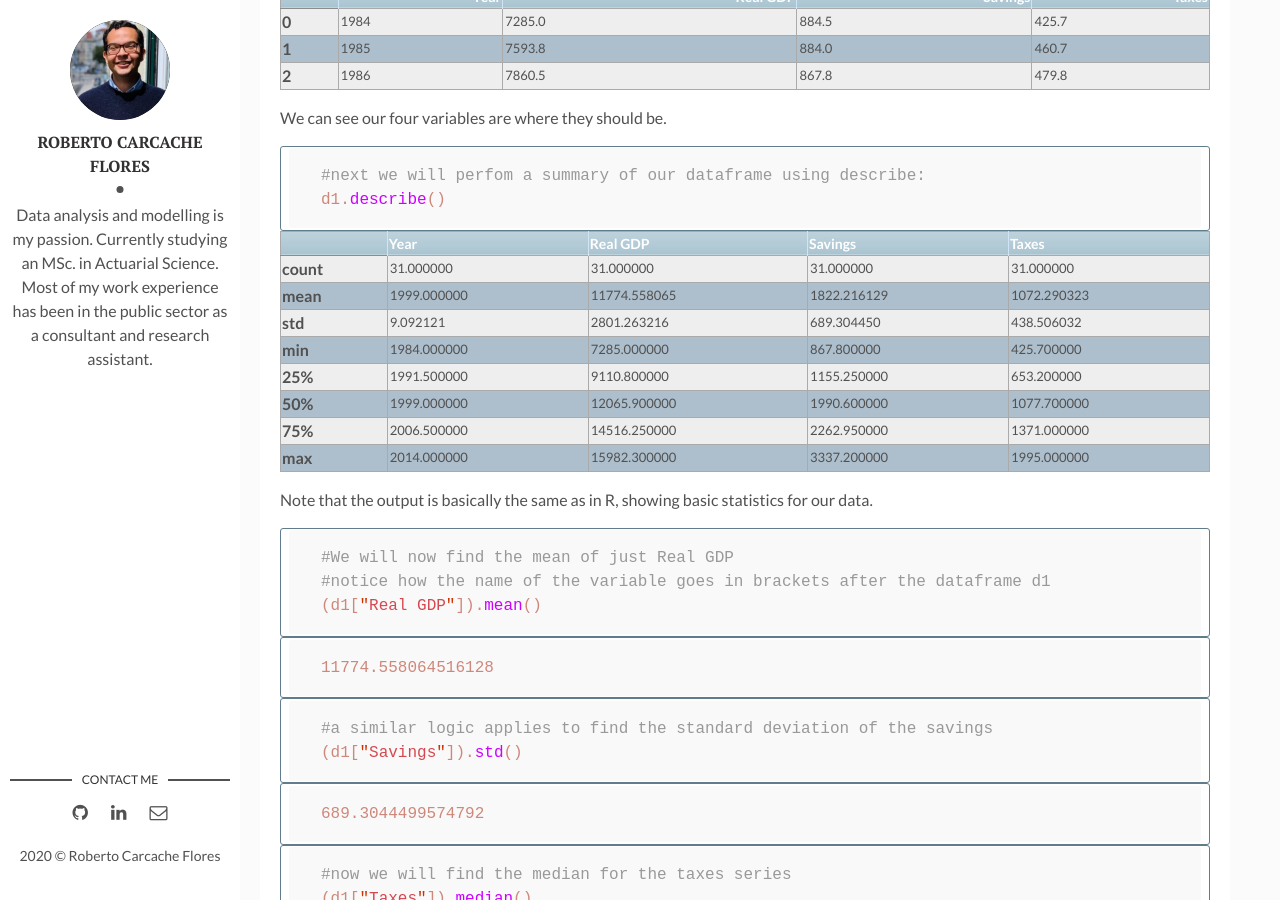
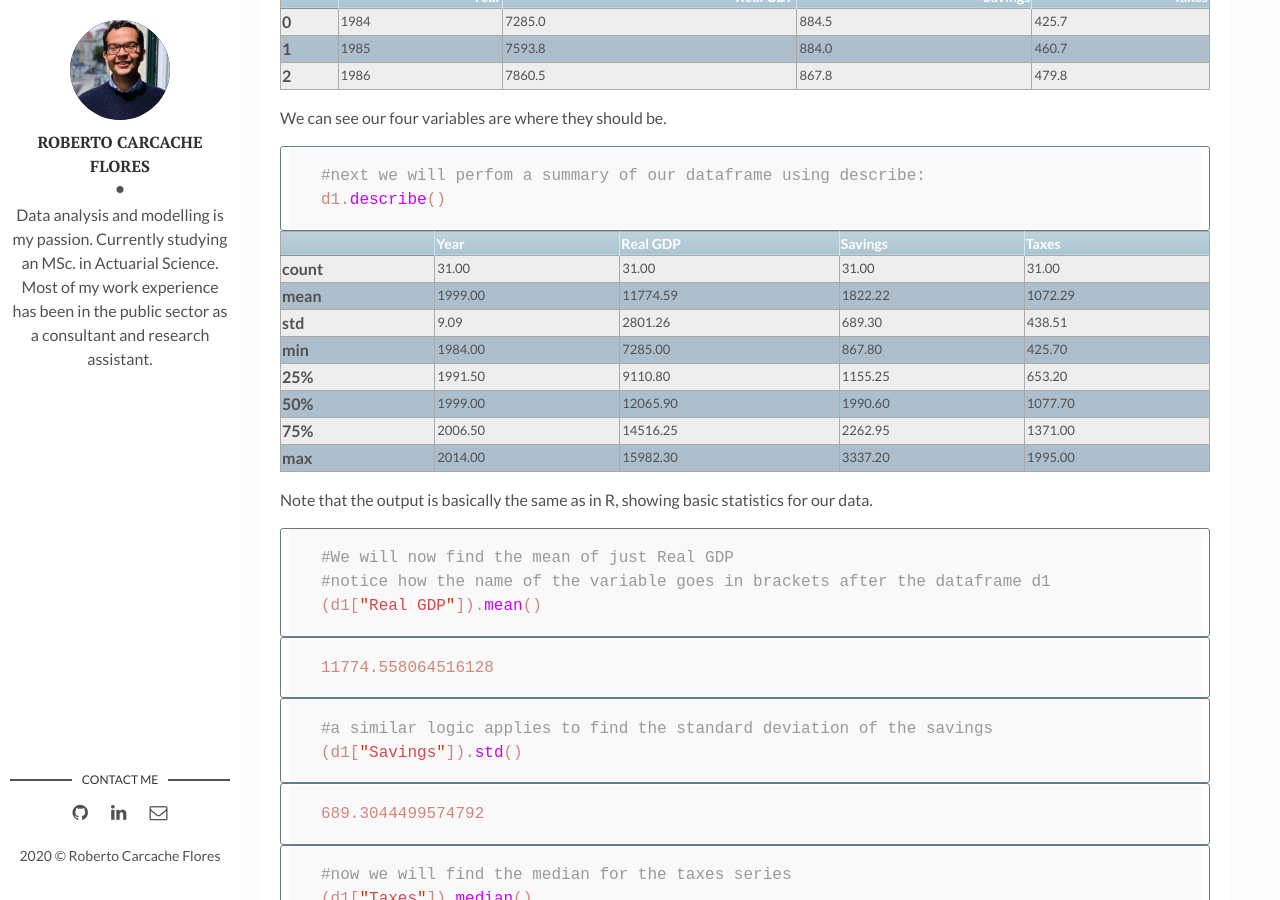
Before and after one commit to rcarcacheflores/Research, a Jekyll site: the page built from _posts/2020-10-2-post4.md, in a window 1280 px wide and 900 px high, scrolled down 1021 px. Built offline with Jekyll 4.4.1, drawn with Linux system fonts in a browser that asks for light colours.

Commit message:
Update 2020-10-2-post4.md

```diff
--- a/_posts/2020-10-2-post4.md
+++ b/_posts/2020-10-2-post4.md
@@ -84,59 +84,59 @@ d1.describe()
   <tbody>
     <tr>
       <th>count</th>
-      <td>31.000000</td>
-      <td>31.000000</td>
-      <td>31.000000</td>
-      <td>31.000000</td>
+      <td>31.00</td>
+      <td>31.00</td>
+      <td>31.00</td>
+      <td>31.00</td>
     </tr>
     <tr>
       <th>mean</th>
-      <td>1999.000000</td>
-      <td>11774.558065</td>
-      <td>1822.216129</td>
-      <td>1072.290323</td>
+      <td>1999.00</td>
+      <td>11774.59</td>
+      <td>1822.22</td>
+      <td>1072.29</td>
     </tr>
     <tr>
       <th>std</th>
-      <td>9.092121</td>
-      <td>2801.263216</td>
-      <td>689.304450</td>
-      <td>438.506032</td>
+      <td>9.09</td>
+      <td>2801.26</td>
+      <td>689.30</td>
+      <td>438.51</td>
     </tr>
     <tr>
       <th>min</th>
-      <td>1984.000000</td>
-      <td>7285.000000</td>
-      <td>867.800000</td>
-      <td>425.700000</td>
+      <td>1984.00</td>
+      <td>7285.00</td>
+      <td>867.80</td>
+      <td>425.70</td>
     </tr>
     <tr>
       <th>25%</th>
-      <td>1991.500000</td>
-      <td>9110.800000</td>
-      <td>1155.250000</td>
-      <td>653.200000</td>
+      <td>1991.50</td>
+      <td>9110.80</td>
+      <td>1155.25</td>
+      <td>653.20</td>
     </tr>
     <tr>
       <th>50%</th>
-      <td>1999.000000</td>
-      <td>12065.900000</td>
-      <td>1990.600000</td>
-      <td>1077.700000</td>
+      <td>1999.00</td>
+      <td>12065.90</td>
+      <td>1990.60</td>
+      <td>1077.70</td>
     </tr>
     <tr>
       <th>75%</th>
-      <td>2006.500000</td>
-      <td>14516.250000</td>
-      <td>2262.950000</td>
-      <td>1371.000000</td>
+      <td>2006.50</td>
+      <td>14516.25</td>
+      <td>2262.95</td>
+      <td>1371.00</td>
     </tr>
     <tr>
       <th>max</th>
-      <td>2014.000000</td>
-      <td>15982.300000</td>
-      <td>3337.200000</td>
-      <td>1995.000000</td>
+      <td>2014.00</td>
+      <td>15982.30</td>
+      <td>3337.20</td>
+      <td>1995.00</td>
     </tr>
   </tbody>
 </table>
```
